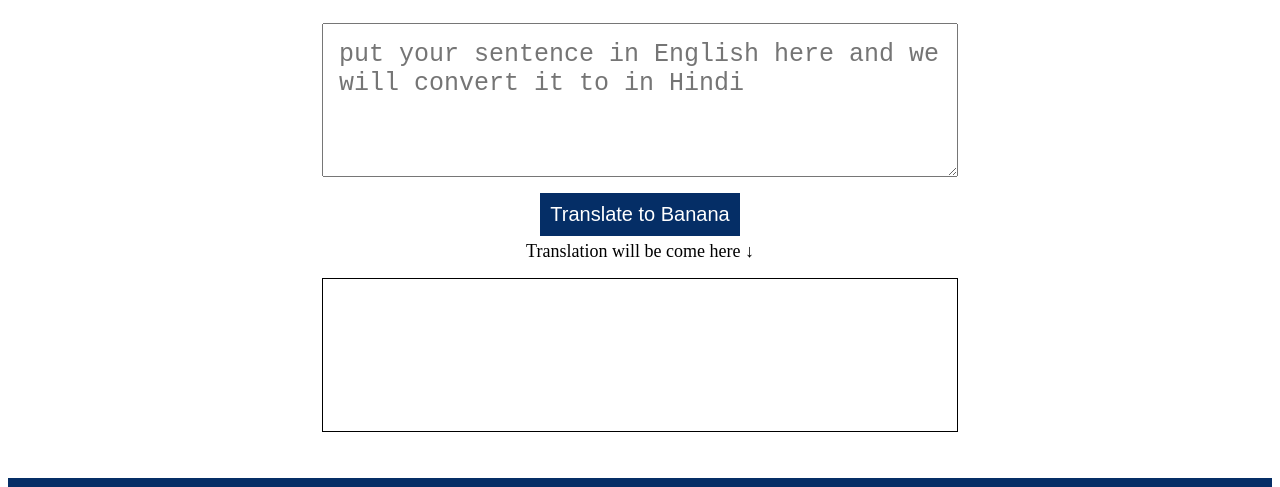
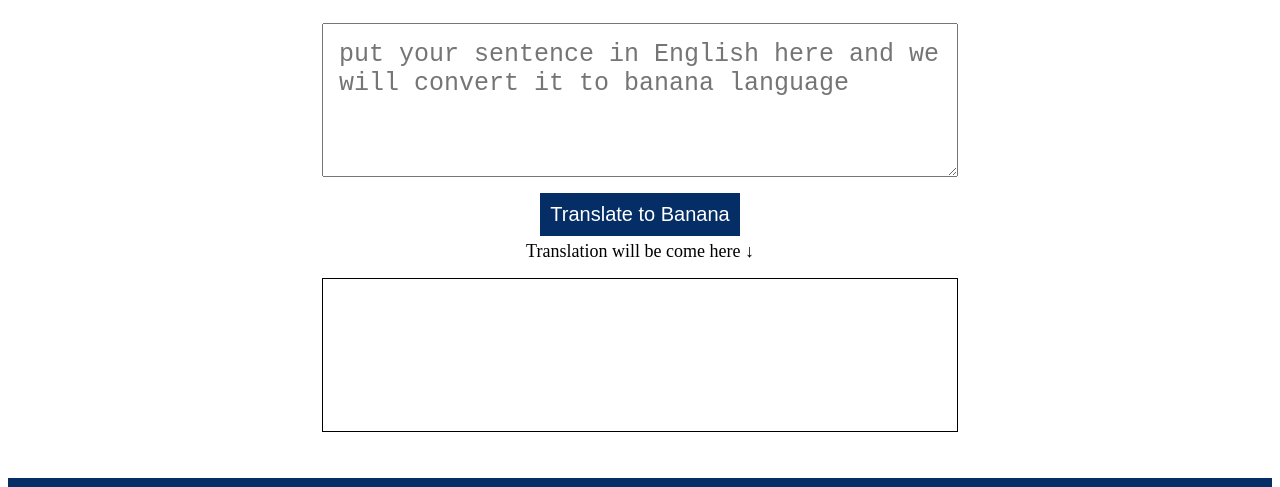
Before and after one commit to vermasavita/banana-translator, a plain HTML site: page index.html in a window 1280 px wide. Shown: the part 111-598 px from the top of the page. Drawn offline with Linux system fonts and the light colour scheme.

Commit message:
docs: change

```diff
--- a/index.html
+++ b/index.html
@@ -33,7 +33,7 @@
     </nav>
     <main style="align-items: center; display: flex; flex-direction: column; padding: 30px;">
         <textarea id="txt-input"
-            placeholder="put your sentence in English here and we will convert it to in Hindi"></textarea>
+            placeholder="put your sentence in English here and we will convert it to banana language"></textarea>
         <button id="btn-translate" style="background-color: rgba(5,46,102,255)
 
             ; border: none; font-size: 20px; width: 200px; padding:10px ; color: white;">Translate to
```
